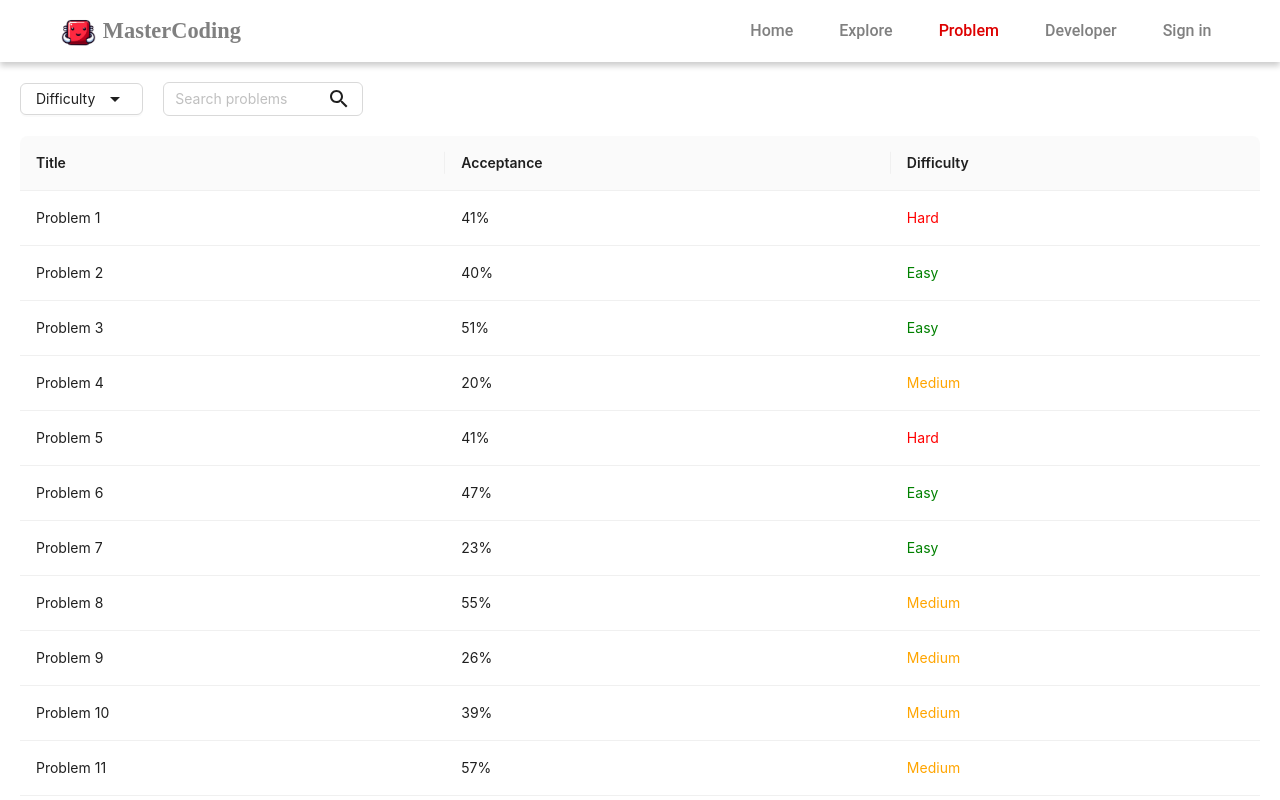
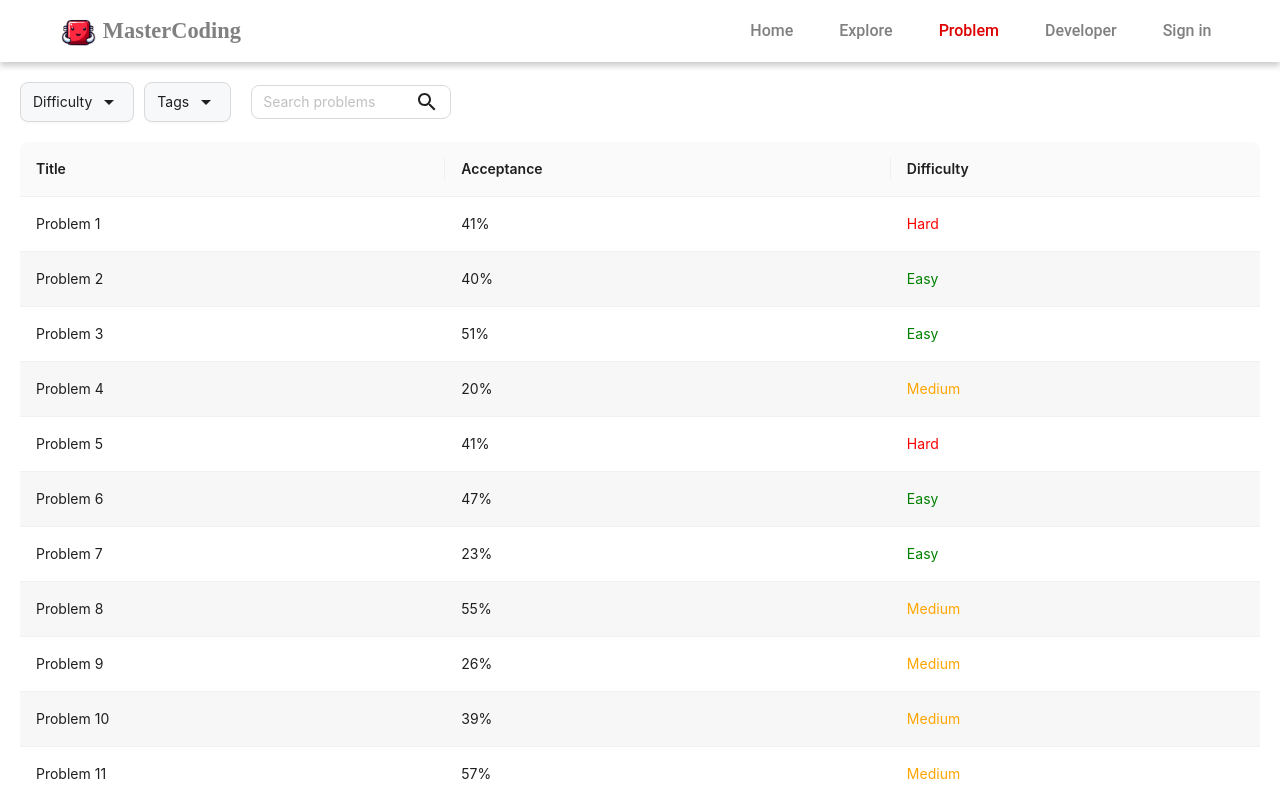
Before and after one commit to IdenticalSpring/cnfe, a Next.js app: page /problem in a window 1280 px wide. Shown: the top 800 px of the page. Built offline with nearby package versions, Linux system fonts and the light colour scheme.

Commit message:
update field in Sign up and Tag in problem
field username and name, and Tag in problem

```diff
--- a/pages/auth/login.js
+++ b/pages/auth/login.js
@@ -11,6 +11,7 @@ const StyledLink = styled.a`
   text-decoration: none;
   color: #1890ff;
   cursor: pointer;
+
 `;
 
 const Container = styled.div`
--- a/pages/problem.js
+++ b/pages/problem.js
@@ -1,16 +1,10 @@
 import DefaultLayout from '@/layout/DefaultLayout';
 import React, { useState, useEffect, useMemo } from 'react';
 import styled from 'styled-components';
-import Dropdown from 'antd/lib/dropdown';
-import Menu from 'antd/lib/menu';
-import Table from 'antd/lib/table';
-import Button from 'antd/lib/button';
-import Skeleton from 'antd/lib/skeleton';
-import Input from 'antd/lib/input';
+import { Dropdown, Table, Button, Skeleton, Input, Tag } from 'antd';
 import ArrowDropDownIcon from '@mui/icons-material/ArrowDropDown';
 import SearchIcon from '@mui/icons-material/Search';
 
-// Styled components
 const ProblemListContainer = styled.div`
   padding: 20px;
   background-color: var(--background-color);
@@ -18,7 +12,68 @@ const ProblemListContainer = styled.div`
   min-height: 100vh;
 `;
 
-// Fake Data Generation
+const SearchContainer = styled.div`
+  display: flex;
+  align-items: center;
+  margin-bottom: 20px;
+`;
+
+const CustomButton = styled(Button)`
+  display: flex;
+  align-items: center;
+  gap: 5px;
+  background-color: #f6f8fa;
+  border-radius: 8px;
+  font-size: 14px;
+  height: 40px;
+  padding: 0 12px;
+
+  &:hover {
+    background-color: #ebedf0;
+  }
+`;
+
+const TagDropdownContainer = styled.div`
+  width: 400px;
+  padding: 16px;
+  background-color: white;
+  border-radius: 8px;
+  box-shadow: 0px 4px 12px rgba(0, 0, 0, 0.1);
+`;
+
+const TagList = styled.div`
+  display: flex;
+  flex-wrap: wrap;
+  gap: 8px;
+  max-height: 200px;
+  overflow-y: auto;
+`;
+
+const TagSearchContainer = styled.div`
+  margin-bottom: 10px;
+`;
+
+const CustomTag = styled(Tag)`
+  display: flex;
+  justify-content: center;
+  align-items: center;
+  padding: 4px 8px;
+  font-size: 14px;
+  text-align: center;
+`;
+
+// Custom styles for alternating rows
+const TableStyles = styled.div`
+  .custom-table-row-odd {
+    background-color: #f7f7f7; /* Light gray for odd rows */
+  }
+
+  .custom-table-row-even {
+    background-color: #ffffff; /* White for even rows */
+  }
+`;
+
+// Function to generate fake problems data
 const generateFakeData = () => {
     const difficulties = ['Easy', 'Medium', 'Hard'];
     const problems = [];
@@ -40,7 +95,8 @@ const Problem = () => {
     const [allProblems, setAllProblems] = useState([]);
     const [loading, setLoading] = useState(true);
     const [searchText, setSearchText] = useState('');
-    const [selectedDifficulty, setSelectedDifficulty] = useState('All'); // Track selected difficulty
+    const [selectedDifficulty, setSelectedDifficulty] = useState('All');
+    const [tagSearchText, setTagSearchText] = useState(''); // For searching tags
     const pageSize = 30;
 
     useEffect(() => {
@@ -49,17 +105,15 @@ const Problem = () => {
         setLoading(false);
     }, []);
 
-    // Memoized filtered problems
     const filteredProblems = useMemo(() => {
         let filtered = allProblems;
 
         if (selectedDifficulty !== 'All') {
-            filtered = filtered.filter(problem => problem.difficulty === selectedDifficulty);
+            filtered = filtered.filter((problem) => problem.difficulty === selectedDifficulty);
         }
 
-        // Update filtered problems based on search text
         if (searchText) {
-            filtered = filtered.filter(problem =>
+            filtered = filtered.filter((problem) =>
                 problem.title.toLowerCase().includes(searchText.toLowerCase())
             );
         }
@@ -73,16 +127,52 @@ const Problem = () => {
 
     const handleDifficultyChange = (difficulty) => {
         setSelectedDifficulty(difficulty);
-        setCurrentPage(1); // Reset to the first page when changing difficulty
+        setCurrentPage(1);
     };
 
     const handleSearch = (value) => {
         setSearchText(value);
-        setCurrentPage(1); // Reset to the first page when searching
+        setCurrentPage(1);
     };
 
-    // Updated Menu Items
-    // Updated Menu Items with onClick directly in the item structure
+    // Fake tag data
+    const tagData = [
+        { text: 'Array', count: 1750 },
+        { text: 'String', count: 726 },
+        { text: 'Hash Table', count: 629 },
+        { text: 'Dynamic Programming', count: 533 },
+        { text: 'Math', count: 523 },
+        { text: 'Sorting', count: 415 },
+        { text: 'Greedy', count: 383 },
+    ];
+
+    // Filtered tags based on search input
+    const filteredTags = tagData.filter((tag) =>
+        tag.text.toLowerCase().includes(tagSearchText.toLowerCase())
+    );
+
+    // Custom Dropdown for Tags with search bar
+    const tagMenu = (
+        <TagDropdownContainer>
+            <TagSearchContainer>
+                <Input
+                    placeholder="Filter topics"
+                    suffix={<SearchIcon />}
+                    value={tagSearchText}
+                    onChange={(e) => setTagSearchText(e.target.value)}
+                />
+            </TagSearchContainer>
+            <TagList>
+                {filteredTags.map((tag, index) => (
+                    <CustomTag key={index}>
+                        <span>{tag.text}</span>
+                        <span style={{ marginLeft: '5px', fontWeight: 'bold', color: 'orange' }}>{tag.count}</span>
+                    </CustomTag>
+                ))}
+            </TagList>
+        </TagDropdownContainer>
+    );
+
     const menuItems = [
         {
             key: 'all',
@@ -105,10 +195,6 @@ const Problem = () => {
             onClick: () => handleDifficultyChange('Hard'),
         },
     ];
-
-
-    // Create a menu from items
-    const menu = <Menu items={menuItems} />;
 
     const columns = [
         {
@@ -140,27 +226,35 @@ const Problem = () => {
 
     return (
         <DefaultLayout>
-            {/* Wrap content in a single parent element */}
             <ProblemListContainer>
-                <div style={{ display: 'flex', alignItems: 'center', marginBottom: '20px' }}>
+                <SearchContainer>
+                    {/* Dropdown for Difficulty */}
                     <Dropdown menu={{ items: menuItems }} trigger={['click']} placement="bottomLeft">
+                        <CustomButton>
+                            Difficulty <ArrowDropDownIcon />
+                        </CustomButton>
+                    </Dropdown>
 
-                        <Button>
-                            Difficulty <ArrowDropDownIcon />
-                        </Button>
+                    {/* Dropdown for Tags using custom tagMenu */}
+                    <Dropdown trigger={['click']} placement="bottomLeft" dropdownRender={() => tagMenu}>
+                        <CustomButton style={{ marginLeft: '10px' }}>
+                            Tags <ArrowDropDownIcon />
+                        </CustomButton>
                     </Dropdown>
+
                     <Input
                         placeholder="Search problems"
                         value={searchText}
                         onChange={(e) => handleSearch(e.target.value)}
-                        style={{ marginLeft: '20px', width: '200px' }}
+                        style={{ marginLeft: '20px', width: '200px', borderRadius: '8px' }}
                         suffix={<SearchIcon />}
                     />
-                </div>
+                </SearchContainer>
 
                 {loading ? (
                     <Skeleton active paragraph={{ rows: 10 }} />
                 ) : (
+                    <TableStyles>
                         <Table
                             dataSource={paginatedProblems}
                             columns={columns}
@@ -170,7 +264,11 @@ const Problem = () => {
                                 total: filteredProblems.length,
                                 onChange: handlePageChange,
                             }}
+                            rowClassName={(record, index) =>
+                                index % 2 === 0 ? 'custom-table-row-even' : 'custom-table-row-odd'
+                            }
                         />
+                    </TableStyles>
                 )}
             </ProblemListContainer>
         </DefaultLayout>
```
Also changed, not shown: pages/auth/signup.js (+40 -9 lines). Lines whose indentation alone changed are shown as unchanged.
